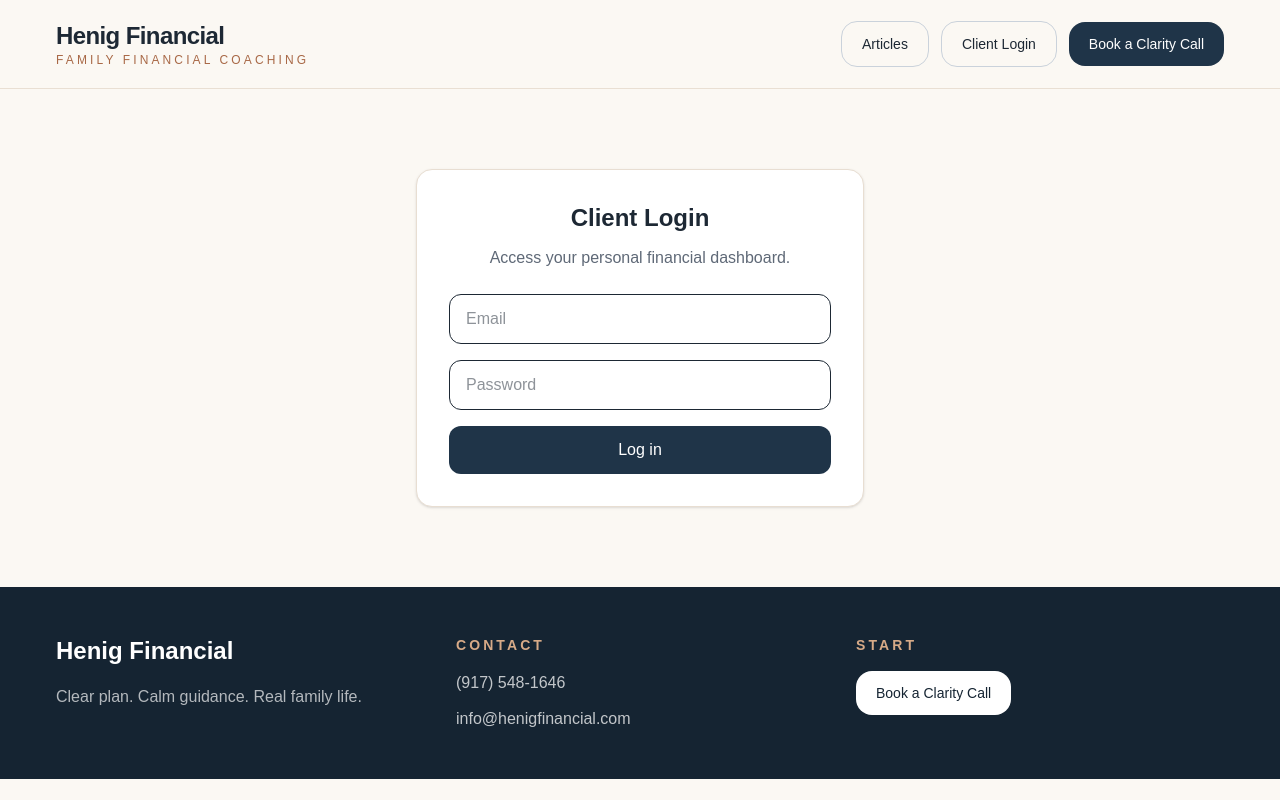
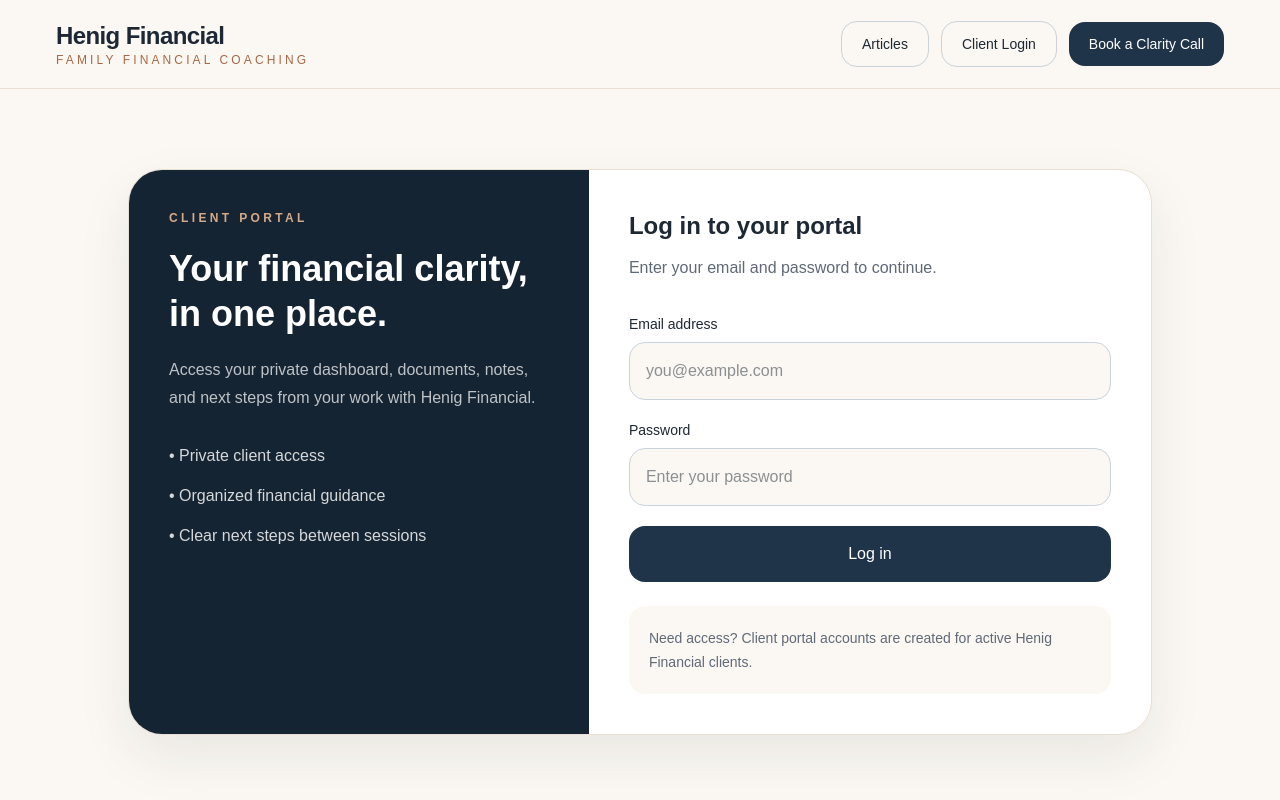
Before and after one commit to samuelhenig/henig-financial, a Next.js app: page /login in a window 1280 px wide. Shown: the top 800 px of the page. Built offline with nearby package versions, Linux system fonts and the light colour scheme.

Commit message:
Update page.js

```diff
--- a/src/app/login/page.js
+++ b/src/app/login/page.js
@@ -7,31 +7,71 @@
       <Header />
 
       <section className="px-6 py-20 md:px-10 lg:px-14">
-        <div className="mx-auto max-w-md rounded-2xl border border-[#E8DED2] bg-white p-8 shadow-sm">
-          <h1 className="text-2xl font-semibold text-center">
-            Client Login
+        <div className="mx-auto grid max-w-5xl overflow-hidden rounded-[34px] border border-[#E8DED2] bg-white shadow-[0_22px_54px_rgba(29,40,52,0.08)] md:grid-cols-[0.9fr_1.1fr]">
+
+          <div className="bg-[#152432] p-8 text-white md:p-10">
+            <div className="text-xs font-semibold uppercase tracking-[0.28em] text-[#D7AA87]">
+              Client Portal
+            </div>
+
+            <h1 className="mt-5 text-4xl font-semibold leading-tight">
+              Your financial clarity, in one place.
             </h1>
 
-          <p className="mt-3 text-center text-[#5F6977]">
-            Access your personal financial dashboard.
+            <p className="mt-5 leading-7 text-white/72">
+              Access your private dashboard, documents, notes, and next steps
+              from your work with Henig Financial.
             </p>
 
-          <div className="mt-6 space-y-4">
+            <div className="mt-8 space-y-4 text-white/82">
+              <div>• Private client access</div>
+              <div>• Organized financial guidance</div>
+              <div>• Clear next steps between sessions</div>
+            </div>
+          </div>
+
+          <div className="p-8 md:p-10">
+            <h2 className="text-2xl font-semibold">Log in to your portal</h2>
+
+            <p className="mt-3 leading-7 text-[#5F6977]">
+              Enter your email and password to continue.
+            </p>
+
+            <form className="mt-8 space-y-5">
+              <div>
+                <label className="mb-2 block text-sm font-medium">
+                  Email address
+                </label>
                 <input
                   type="email"
-              placeholder="Email"
-              className="w-full rounded-xl border px-4 py-3"
+                  placeholder="you@example.com"
+                  className="w-full rounded-2xl border border-[#CAD2DB] bg-[#FBF8F3] px-4 py-4 outline-none focus:border-[#A86846]"
                 />
+              </div>
 
+              <div>
+                <label className="mb-2 block text-sm font-medium">
+                  Password
+                </label>
                 <input
                   type="password"
-              placeholder="Password"
-              className="w-full rounded-xl border px-4 py-3"
+                  placeholder="Enter your password"
+                  className="w-full rounded-2xl border border-[#CAD2DB] bg-[#FBF8F3] px-4 py-4 outline-none focus:border-[#A86846]"
                 />
+              </div>
 
-            <button className="w-full rounded-xl bg-[#1F3448] px-4 py-3 text-white">
+              <button
+                type="button"
+                className="w-full rounded-2xl bg-[#1F3448] px-5 py-4 font-medium text-white hover:bg-[#2c465d]"
+              >
                 Log in
               </button>
+            </form>
+
+            <div className="mt-6 rounded-2xl bg-[#FBF8F3] p-5 text-sm leading-6 text-[#5F6977]">
+              Need access? Client portal accounts are created for active Henig
+              Financial clients.
+            </div>
           </div>
         </div>
       </section>
```
Lines whose indentation alone changed are shown as unchanged.
